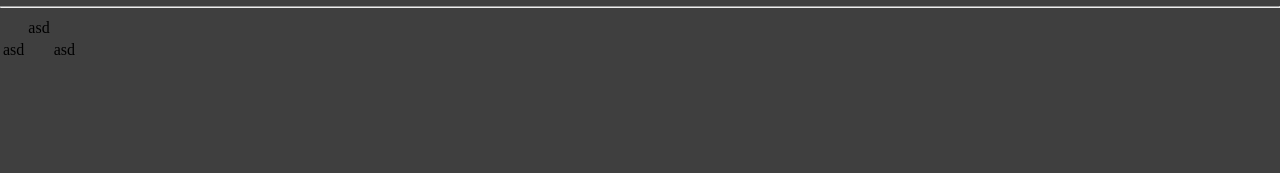
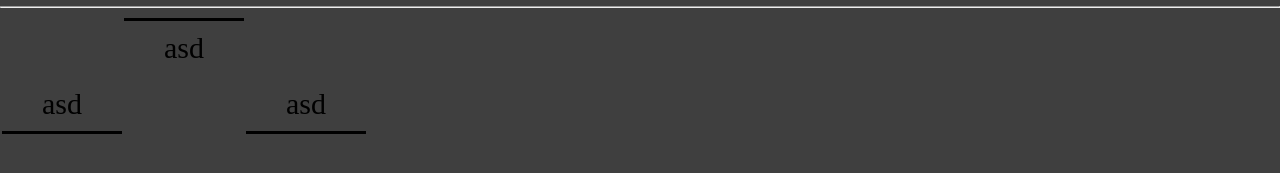
Before and after one commit to deadfuck/asdx2, a plain HTML site: page index.html in a window 1280 px wide. Shown: the part 355-528 px from the top of the page. Drawn offline with Linux system fonts and the light colour scheme.

Commit message:
Update style.css

```diff
--- a/style.css
+++ b/style.css
@@ -35,3 +35,20 @@ header {
     height: 100%;
     background-color: rgba(0,0,0,.5);
 }
+
+td:hover{
+border-color: green;
+color: green;
+}
+td.t {
+border-top-style: solid ;
+}
+td.b {
+border-bottom-style: solid;
+}
+ tr, td {
+padding: 10px 40px;
+text-align: center;
+font-size: 30px;
+
+}
```
